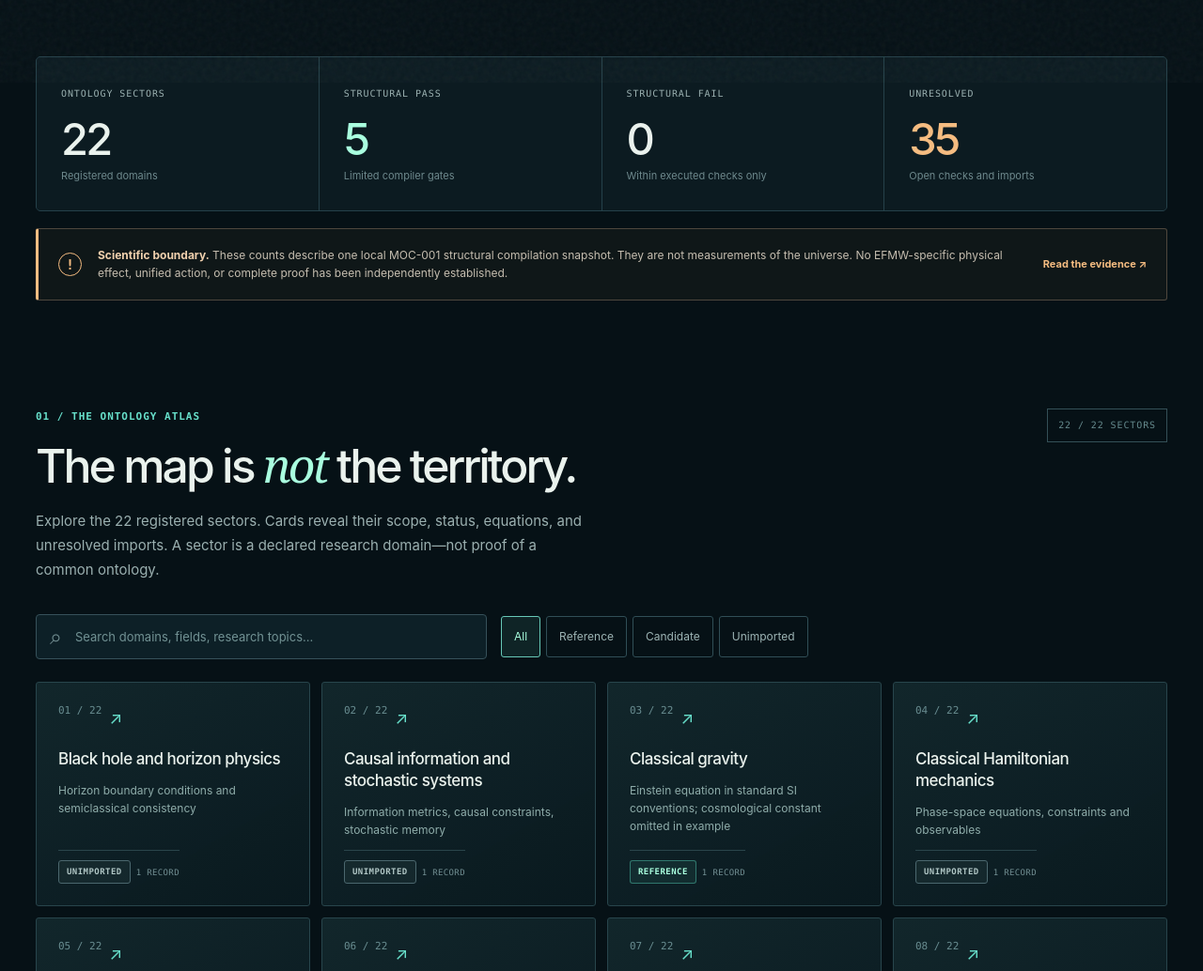
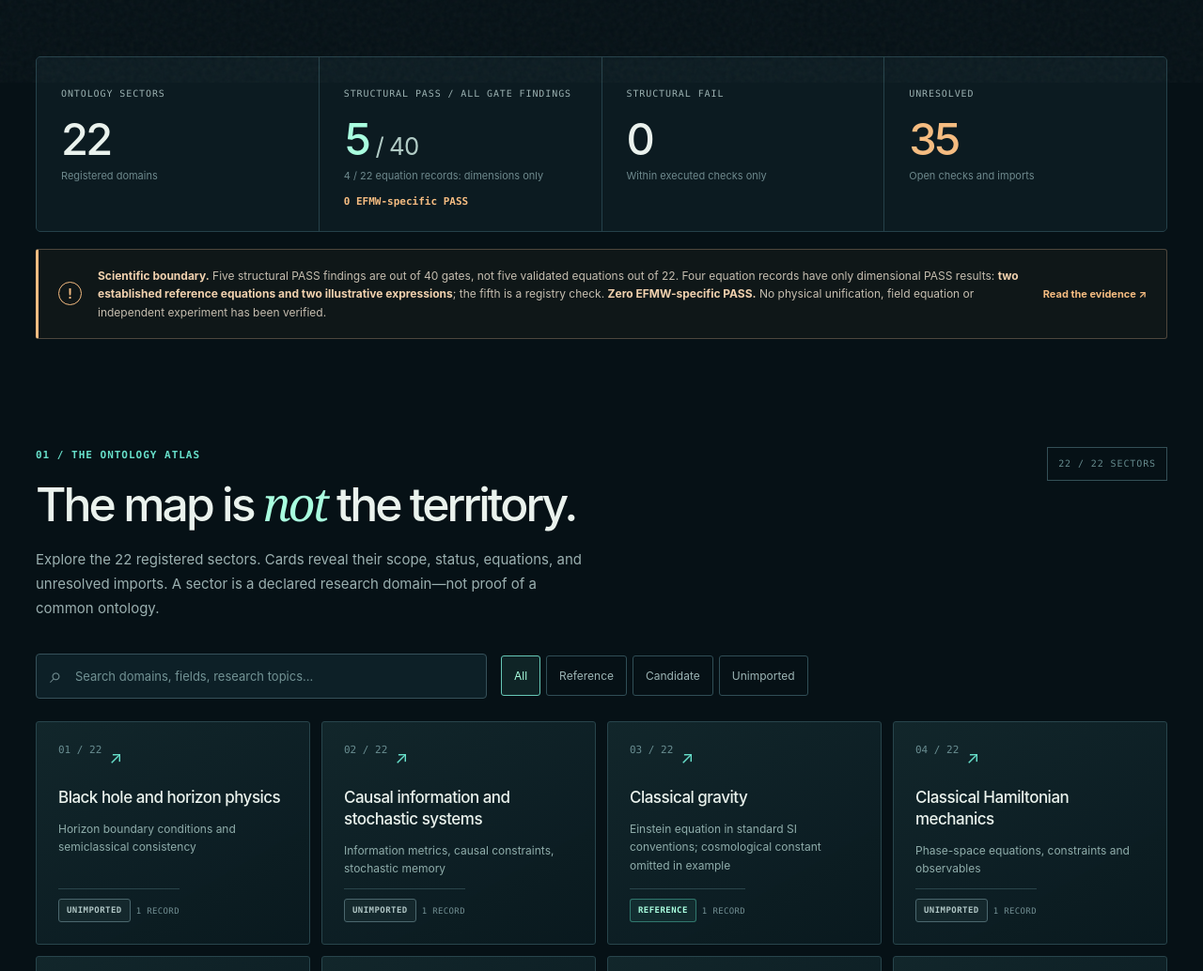
Before and after one commit to enuminous/Observatory, a plain HTML site: page index.html in a window 1280 px wide. Shown: the part 712-1746 px from the top of the page at 94% size. Drawn offline with Linux system fonts and the light colour scheme.

Commit message:
Disclose exact evidence denominators and prioritize source pinning

```diff
--- a/assets/app.js
+++ b/assets/app.js
@@ -38,6 +38,10 @@ function renderStats(){
   const d=state.data;
   $('stat-sectors').textContent=d.ontologies.length;
   $('stat-pass').textContent=d.counts.PASS;
+  $('stat-total').textContent=d.findings.length;
+  $('stat-equation-pass').textContent=d.evidence_scope.dimensional_pass_equation_records;
+  $('stat-equation-total').textContent=d.equations.length;
+  $('stat-efmw-pass').textContent=d.evidence_scope.efmw_specific_pass;
   $('stat-fail').textContent=d.counts.FAIL;
   $('stat-unresolved').textContent=d.counts.UNRESOLVED;
   for(const name of ['PASS','FAIL','UNRESOLVED']){const el=$('gate-'+name.toLowerCase());if(el)el.textContent=d.counts[name];}
@@ -103,13 +107,15 @@ function selectBridge(id){
 }
 function renderObligations(){
   const d=state.data;const list=$('obligation-list');list.replaceChildren();
-  for(const o of d.obligations){
-    const details=add(list,'details',{class:'obligation'});
+  const queue=[...d.obligations].sort((a,b)=>(a.queue_rank??999)-(b.queue_rank??999));
+  for(const o of queue){
+    const details=add(list,'details',{class:'obligation'+(o.id==='ob_pin_sources'?' priority':'')});
+    if(o.id==='ob_pin_sources')details.open=true;
     const summary=add(details,'summary');const left=add(summary,'div');
-    add(left,'span',{class:'ob-id'},o.id);add(left,'span',{class:'ob-question'},o.question);
+    add(left,'span',{class:'ob-id'},(o.id==='ob_pin_sources'?'PRIORITY 01 · ':'')+o.id);add(left,'span',{class:'ob-question'},o.question);
     add(summary,'span',{class:'plus','aria-hidden':'true'},'+');
     const ex=add(details,'div',{class:'ob-expanded'});
-    add(ex,'p',{},'Required before resolution: frozen source, explicit derivation or executable test, a conventional or null control, reproducible evidence, and a scope-specific adjudication.');
+    add(ex,'p',{},o.priority_reason||'Required before resolution: frozen source, explicit derivation or executable test, a conventional or null control, reproducible evidence, and a scope-specific adjudication.');
     const p=add(ex,'p');add(p,'code',{},'Target: '+o.target);
   }
 }
@@ -193,6 +199,7 @@ async function init(){
     if(!Array.isArray(data.ontologies)||!Array.isArray(data.equations)||!Array.isArray(data.findings))throw Error('Invalid data structure');
     const count=x=>data.findings.filter(f=>f.outcome===x).length;
     if(count('PASS')!==data.counts.PASS||count('FAIL')!==data.counts.FAIL||count('UNRESOLVED')!==data.counts.UNRESOLVED)throw Error('Evidence counts disagree with findings');
+    if(data.evidence_scope.total_gate_findings!==data.findings.length||data.evidence_scope.dimensional_pass_equation_records!==data.equations.filter(e=>e.dimensionGate==='PASS').length||data.evidence_scope.efmw_specific_pass!==0)throw Error('Evidence scope disagrees with snapshot');
     state.data=data;
     renderStats();renderAtlas();renderEquations();renderBridges();renderObligations();renderSources();renderQuantities();renderFindings();
     $('atlas-search').addEventListener('input',e=>{state.atlasQuery=e.target.value;renderAtlas();});
--- a/assets/style.css
+++ b/assets/style.css
@@ -303,3 +303,16 @@ input[type=search]::placeholder{color:#729294}
 @media(max-width:1120px){.quantity-grid{grid-template-columns:repeat(4,minmax(0,1fr))}}
 @media(max-width:860px){.quantity-grid{grid-template-columns:repeat(3,minmax(0,1fr))}}
 @media(max-width:580px){.quantity-grid{grid-template-columns:repeat(2,minmax(0,1fr))}.quantity-head,.ledger-header{display:block}.ledger-header .section-count,.quantity-head .section-count{margin-top:12px}.ledger-panel{padding:16px}}
+
+/* Proportion-first scientific evidence disclosure (2026-11-08) */
+.stat-tile-evidence strong{font-variant-numeric:tabular-nums;white-space:nowrap}
+.stat-tile-evidence .stat-denominator{font-size:.55em;color:#b1cbc5;font-weight:400;letter-spacing:-.035em}
+.stat-tile-evidence .stat-sub{line-height:1.55}
+.stat-tile-evidence .stat-zero{display:block;margin-top:9px;font:600 11px var(--mono);color:var(--amber)}
+.evidence-footnote strong{font-weight:600;color:#d9e9df}
+.queue-intro{border-left:2px solid var(--teal-strong);padding:3px 11px;margin:0 0 15px;font-size:11px;line-height:1.7;color:#a5c6bf;background:transparent}
+.queue-intro strong{display:block;color:var(--teal);font-family:var(--mono);font-size:10px;overflow-wrap:anywhere}
+.queue-intro code{font-size:10px}
+.obligation.priority{border-color:#438578}
+.obligation.priority .ob-id{color:var(--teal)}
+@media(max-width:580px){.stat-tile-evidence strong{font-size:35px}.queue-intro{padding-left:9px}}
--- a/data/catalog.json
+++ b/data/catalog.json
@@ -477,58 +477,68 @@
   ],
   "obligations": [
     {
+      "id": "ob_pin_sources",
+      "question": "Freeze upstream SHAs and import exact source expressions without silent relabeling.",
+      "target": "ont_master_action",
+      "status": "UNRESOLVED",
+      "queue_rank": 1,
+      "priority_reason": "Dependency gate: freeze authoritative repository commits, exact source equations and original file hashes before relying on any candidate bridge or unified import."
+    },
+    {
       "id": "ob_efmw_gauge",
       "question": "Derive or reject unmatched gauge currents from one explicitly fixed action.",
       "target": "ont_efmw_lagrangian",
-      "status": "UNRESOLVED"
+      "status": "UNRESOLVED",
+      "queue_rank": 2
     },
     {
       "id": "ob_efmw_gravity",
       "question": "Supply metric variation and full stress identification; test conservation identities.",
       "target": "ont_efmw_lagrangian",
-      "status": "UNRESOLVED"
+      "status": "UNRESOLVED",
+      "queue_rank": 3
     },
     {
       "id": "ob_efmw_scalar_sign",
       "question": "Resolve source sign mismatch against differentiated candidate potentials.",
       "target": "ont_efmw_lagrangian",
-      "status": "UNRESOLVED"
+      "status": "UNRESOLVED",
+      "queue_rank": 4
     },
     {
       "id": "ob_g3",
       "question": "Distinguish κI = 0 from nonzero using a measurable observable and preregistered nulls.",
       "target": "ont_classical_gravity",
-      "status": "UNRESOLVED"
+      "status": "UNRESOLVED",
+      "queue_rank": 5
     },
     {
       "id": "ob_info_energy",
       "question": "Reconcile information tensor energy with storage, work and dissipation.",
       "target": "ont_informational_dynamics",
-      "status": "UNRESOLVED"
+      "status": "UNRESOLVED",
+      "queue_rank": 6
     },
     {
       "id": "ob_observer_predictions",
       "question": "Define identifiable observables, uncertainties, nulls and independent replication.",
       "target": "ont_observer_measurement",
-      "status": "UNRESOLVED"
-    },
-    {
-      "id": "ob_pin_sources",
-      "question": "Freeze upstream SHAs and import exact source expressions without silent relabeling.",
-      "target": "ont_master_action",
-      "status": "UNRESOLVED"
+      "status": "UNRESOLVED",
+      "queue_rank": 7
     },
     {
       "id": "ob_quantum_gravity",
       "question": "Define a quantum-gravity completion or explicitly state the effective-domain cutoff.",
       "target": "ont_master_action",
-      "status": "UNRESOLVED"
+      "status": "UNRESOLVED",
+      "queue_rank": 8
     },
     {
       "id": "ob_sm_39strata",
       "question": "Derive or falsify proposed 39-strata geometry against Standard Model observables.",
       "target": "ont_standard_model",
-      "status": "UNRESOLVED"
+      "status": "UNRESOLVED",
+      "queue_rank": 9
     }
   ],
   "sources": [
@@ -931,5 +941,16 @@
   ],
   "paper_url": "https://github.com/enuminous/papers/blob/main/MOC-001-Compiling-Ontologies-Toward-Testable-Unity-of-Physics-2026-11-08.md",
   "unity_appendix_url": "https://github.com/enuminous/papers/blob/main/research/moc-001/UNITY_APPENDIX.md",
-  "source_note": "Curated, loss-aware browser representation of the MOC-001 generated manifest; not an independent recompile; no upstream corpus imported."
+  "source_note": "Curated, loss-aware browser representation of the MOC-001 generated manifest; not an independent recompile; no upstream corpus imported.",
+  "evidence_scope": {
+    "structural_pass_findings": 5,
+    "total_gate_findings": 40,
+    "equation_records": 22,
+    "dimensional_pass_equation_records": 4,
+    "established_reference_dimensional_pass": 2,
+    "illustrative_dimensional_pass": 2,
+    "registry_pass_findings": 1,
+    "efmw_specific_pass": 0,
+    "note": "Five PASS findings are out of 40 gate findings, not five verified equations out of 22. Four of 22 equation records pass only dimensional checks (two established references and two illustrative expressions), plus one registry-static PASS. None proves or verifies an EFMW-specific physical equation."
+  }
 }
--- a/index.html
+++ b/index.html
@@ -70,11 +70,11 @@
     <section class="container" aria-label="Snapshot numbers">
       <div class="stat-row">
         <div class="stat-tile"><span class="stat-label">ONTOLOGY SECTORS</span><strong id="stat-sectors">22</strong><span class="stat-sub">Registered domains</span></div>
-        <div class="stat-tile"><span class="stat-label">STRUCTURAL PASS</span><strong class="color-good" id="stat-pass">5</strong><span class="stat-sub">Limited compiler gates</span></div>
+        <div class="stat-tile stat-tile-evidence"><span class="stat-label">STRUCTURAL PASS / ALL GATE FINDINGS</span><strong class="color-good"><span id="stat-pass">5</span><span class="stat-denominator"> / <span id="stat-total">40</span></span></strong><span class="stat-sub"><span id="stat-equation-pass">4</span> / <span id="stat-equation-total">22</span> equation records: dimensions only</span><span class="stat-zero"><span id="stat-efmw-pass">0</span> EFMW-specific PASS</span></div>
         <div class="stat-tile"><span class="stat-label">STRUCTURAL FAIL</span><strong id="stat-fail">0</strong><span class="stat-sub">Within executed checks only</span></div>
         <div class="stat-tile"><span class="stat-label">UNRESOLVED</span><strong class="color-warn" id="stat-unresolved">35</strong><span class="stat-sub">Open checks and imports</span></div>
       </div>
-      <div class="scope-notice"><span class="notice-icon" aria-hidden="true">!</span><p><strong>Scientific boundary.</strong> These counts describe one local MOC-001 structural compilation snapshot. They are not measurements of the universe. No EFMW-specific physical effect, unified action, or complete proof has been independently established.</p><a href="#evidence">Read the evidence ↗</a></div>
+      <div class="scope-notice"><span class="notice-icon" aria-hidden="true">!</span><p><strong>Scientific boundary.</strong> Five structural PASS findings are out of 40 gates, not five validated equations out of 22. Four equation records have only dimensional PASS results: <strong>two established reference equations and two illustrative expressions</strong>; the fifth is a registry check. <strong>Zero EFMW-specific PASS.</strong> No physical unification, field equation or independent experiment has been verified.</p><a href="#evidence">Read the evidence ↗</a></div>
     </section>
 
     <section class="section container" id="atlas" aria-labelledby="atlas-title">
@@ -146,7 +146,7 @@
             <div class="evidence-card"><div class="evidence-card-head"><h3>Compiler gate distribution</h3><span>STATIC SNAPSHOT</span></div>
               <div class="bar-stats"><span class="ok" id="bar-pass" style="width:12.5%"></span><span class="bad" id="bar-fail" style="width:0%"></span><span class="open" id="bar-unresolved" style="width:87.5%"></span></div>
               <div class="bar-legend"><span><i class="legend-dot established"></i><b id="gate-pass">5</b> PASS (bounded)</span><span><i class="legend-dot fail"></i><b id="gate-fail">0</b> FAIL</span><span><i class="legend-dot missing"></i><b id="gate-unresolved">35</b> UNRESOLVED</span></div>
-              <p class="evidence-footnote">Passing a dimensional check does not establish covariance, gauge invariance, conservation, truth, or empirically observed effects.</p>
+              <p class="evidence-footnote"><strong id="gate-breakdown">4 / 22 equation records with dimension PASS (2 established reference examples, 2 illustrative expressions); 1 registry PASS; 0 EFMW-specific PASS.</strong> This is 5 / 40 gate findings, not 5 / 22 equations. A dimensional PASS does not establish covariance, conservation, physical truth or observed effects.</p>
             </div>
             <div class="evidence-card">
               <div class="evidence-card-head"><h3>Execution record</h3><span>2026-11-08</span></div>
@@ -157,7 +157,7 @@
               <div class="execution"><span>Independent replication</span><strong class="unverified">NONE</strong></div>
             </div>
           </div>
-          <div class="obligation-card"><div class="evidence-card-head"><h3>Research obligations</h3><span>9 OPEN</span></div><div id="obligation-list" class="obligation-list" aria-live="polite"><p class="loading">Loading obligations…</p></div></div>
+          <div class="obligation-card"><div class="evidence-card-head"><h3>Research obligations</h3><span>9 OPEN · SOURCE PINS FIRST</span></div><p class="queue-intro"><strong>01 / NEXT REQUIRED GATE — <code>ob_pin_sources</code></strong> Freeze exact upstream commits, source equations and file hashes before making cross-theory equivalence claims.</p><div id="obligation-list" class="obligation-list" aria-live="polite"><p class="loading">Loading obligations…</p></div></div>
         </div>
 
         <div class="ledger-panel" id="ledger">
```
Also changed, not shown: tests/site.test.mjs (+29 -0 lines), 2 other files.
